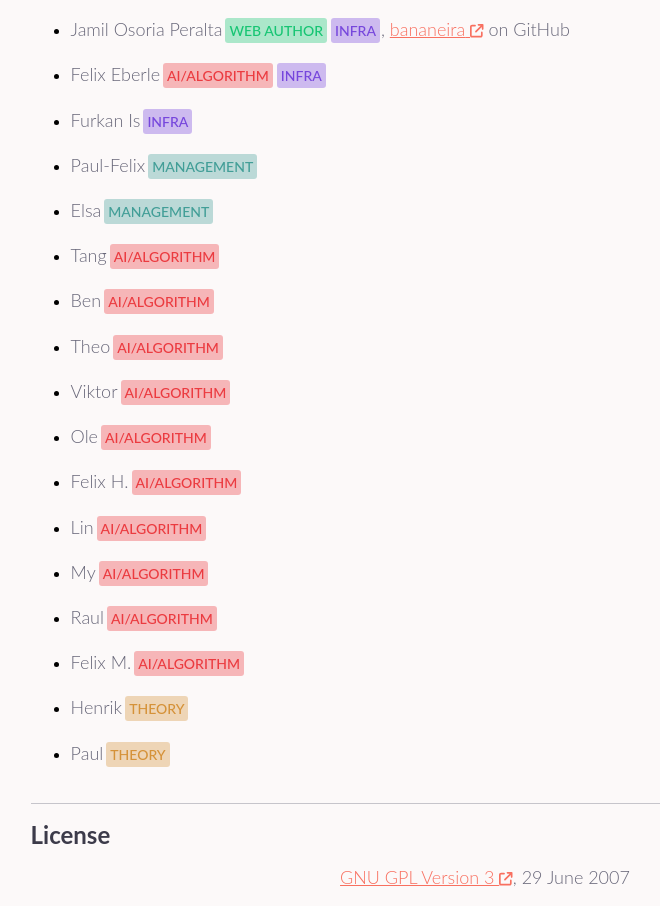
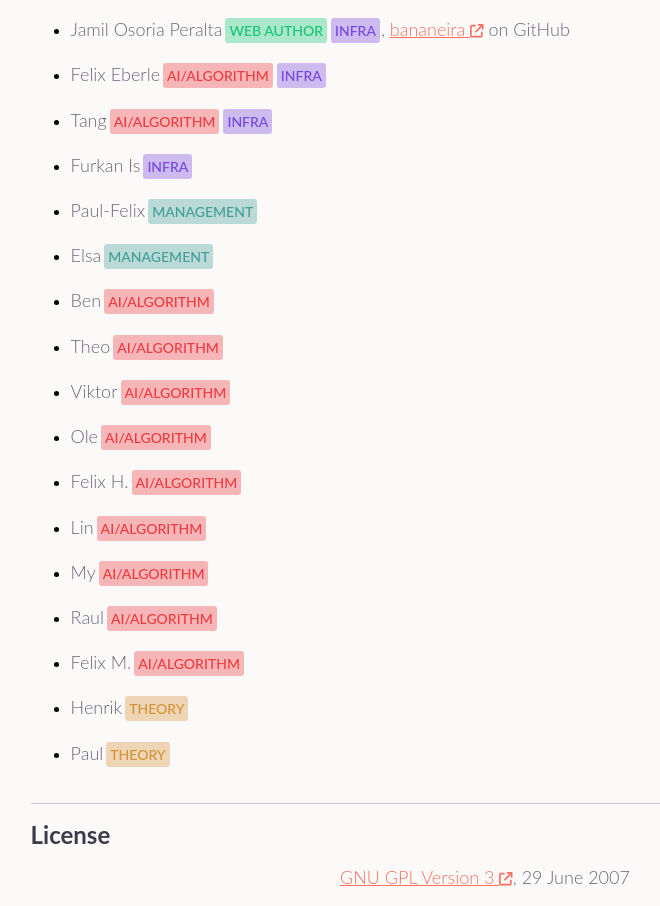
Before and after one commit to clk1006/teris, a Next.js app: page /docs in a window 1280 px wide. Shown: the part 1974-2880 px from the top of the page, without its empty margins (155-815 px from the left). Built offline with nearby package versions, Linux system fonts and the light colour scheme.

Commit message:
updated badge for tang

```diff
--- a/pages/docs/index.js
+++ b/pages/docs/index.js
@@ -170,6 +170,9 @@ export default function Docs() {
                                 <RoleBadge role="ai infra" roleAddSuffix="ai" name="Felix Eberle"/>
                             </li>
                             <li>
+                                <RoleBadge role="ai infra" roleAddSuffix="ai" name="Tang"/>
+                            </li>
+                            <li>
                                 <RoleBadge role="infra" name="Furkan Is"/>
                             </li>
                             <li>
@@ -177,9 +180,6 @@ export default function Docs() {
                             </li>
                             <li>
                                 <RoleBadge role="management" name="Elsa"/>
-                            </li>
-                            <li>
-                                <RoleBadge role="ai" roleAddSuffix="ai" name="Tang"/>
                             </li>
                             <li>
                                 <RoleBadge role="ai" roleAddSuffix="ai" name="Ben"/>
```
